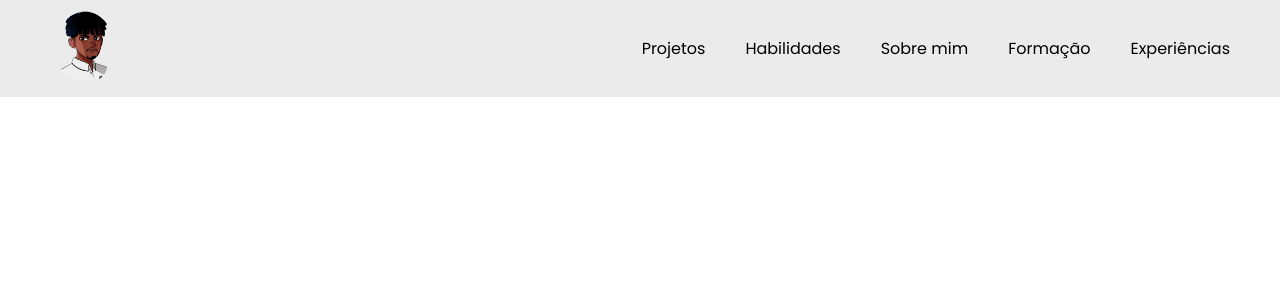
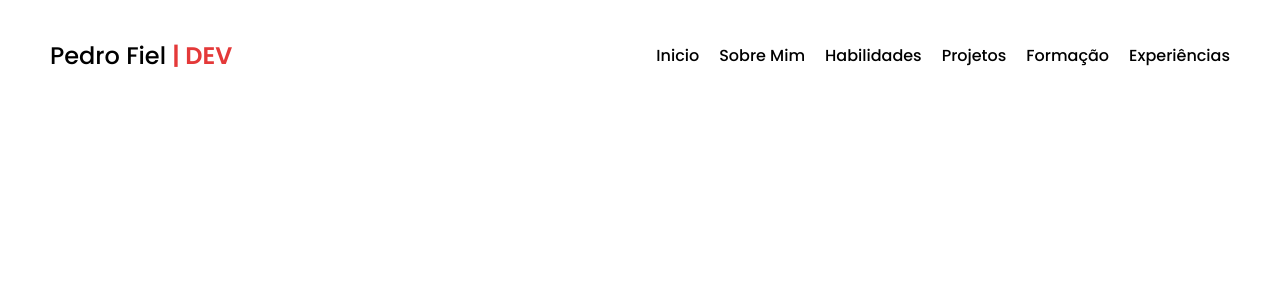
Before and after one commit to PedroFiel/Portfolio-PedroFiel, a React (Vite) app: page / in a window 1280 px wide. Shown: the top 300 px of the page. Built offline with nearby package versions, Linux system fonts and the light colour scheme.

Commit message:
ajustes menu e criação variables

```diff
--- a/src/components/Header/index.jsx
+++ b/src/components/Header/index.jsx
@@ -1,19 +1,18 @@
 import './style.css';
-import logoPedro from '../../assets/logo_pedro.png';
-
 
 function Header() {
     return (
         <header className="header">
             <div className="container">
                 <div className="logo-container">
-                    <img src={logoPedro} alt="Imagem Desenhada de Pedro" className="logo" />
+                    <a href="#" className="logo">Pedro Fiel <span className="destaque" >| DEV</span></a>
                 </div>
                 <nav className="menu" aria-label="Main Navigation">
                     <ul className="menu-list">
+                        <li className="menu-item"><a href="#" className="menu-link">Inicio</a></li>
+                        <li className="menu-item"><a href="#" className="menu-link">Sobre Mim</a></li>
+                        <li className="menu-item"><a href="#" className="menu-link">Habilidades</a></li>
                         <li className="menu-item"><a href="#" className="menu-link">Projetos</a></li>
-                        <li className="menu-item"><a href="#" className="menu-link">Habilidades</a></li>
-                        <li className="menu-item"><a href="#" className="menu-link">Sobre mim</a></li>
                         <li className="menu-item"><a href="#" className="menu-link">Formação</a></li>
                         <li className="menu-item"><a href="#" className="menu-link">Experiências</a></li>
                     </ul>
--- a/src/components/Header/style.css
+++ b/src/components/Header/style.css
@@ -1,22 +1,28 @@
 .header {
     width: 100%;
-    padding: 10px 50px;
-    background-color: #ebebeb;
+    padding: 1rem 5rem;
+    background-color: transparent;
 
     .container {
-        max-width: 1440px;
+        max-width: 144rem;
         width: 100%;
+        height: 9rem;
         margin: 0 auto;
         display: flex;
         align-items: center;
         justify-content: space-between;
 
         .logo-container {
+            .logo {
+                font-size: 2.4rem;
+                font-weight: var(--font-weight-medium);
+                color: var(--black-color);
+                text-decoration: none;
 
-
-            .logo {
-                max-width: 70px;
-                height: auto;
+                .destaque {
+                    color: var(--primary-color);
+                    font-weight: var(--font-weight-semi-bold);
+                }
             }
         }
 
@@ -25,21 +31,17 @@
             .menu-list {
                 display: flex;
                 flex-direction: row;
-                gap: 20px;
+                gap: 2rem;
                 list-style: none;
                 margin: 0;
                 padding: 0;
 
                 .menu-item {
-                    margin-left: 20px;
-
                     .menu-link {
                         text-decoration: none;
-                        color: #000;
-
-                        &:hover {
-                            color: #fff;
-                        }
+                        color: var(--black-color);
+                        font-weight: var(--font-weight-medium);
+                        font-size: 1.6rem;
                     }
                 }
             }
--- a/src/main.jsx
+++ b/src/main.jsx
@@ -2,7 +2,7 @@ import React from 'react'
 import ReactDOM from 'react-dom/client'
 
 import './styles/globalStyles.css'
-import './styles/globalScripts.js'
+import './styles/variables.css'
 
 import Home from './pages/home/index.jsx'
 
--- a/src/styles/globalStyles.css
+++ b/src/styles/globalStyles.css
@@ -2,6 +2,10 @@
     margin: 0;
     padding: 0;
     box-sizing: border-box;
+}
+
+html {
+    font-size: 62.5%;
 }
 
 body {
--- /dev/null
+++ b/src/styles/variables.css
@@ -0,0 +1,19 @@
+:root{
+    /* Colors */
+    --primary-color: #e43939;
+    --secondary-color: #191921;
+    --white-color: #fff;
+    --black-color: #000;
+
+    /* Breakpoints */
+    --breakpoint-sm: 576px;
+    --breakpoint-md: 768px;
+    --breakpoint-lg: 992px;
+    --breakpoint-xl: 1200px;
+
+    /* Font */
+    --font-weight-normal: 400;
+    --font-weight-medium: 500;
+    --font-weight-semi-bold: 600;
+    --font-weight-bold: 700;
+}
```
Also changed, not shown: src/styles/globalScripts.js (deleted).
